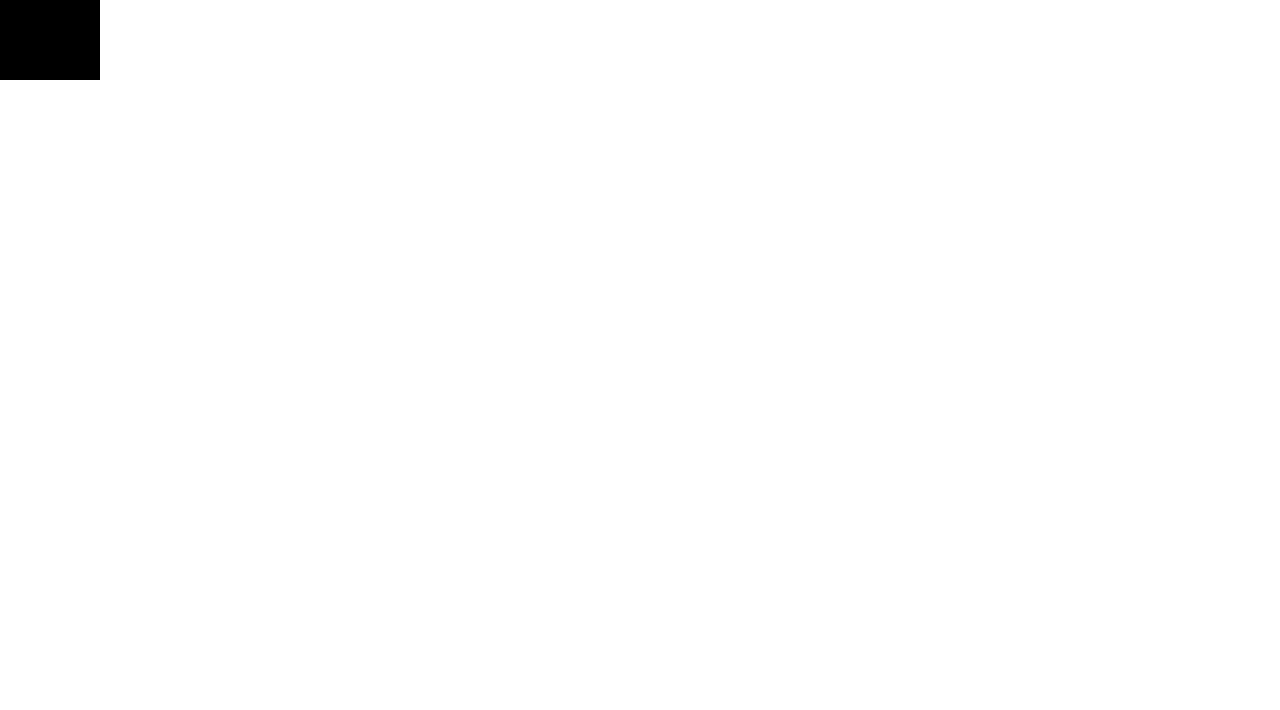
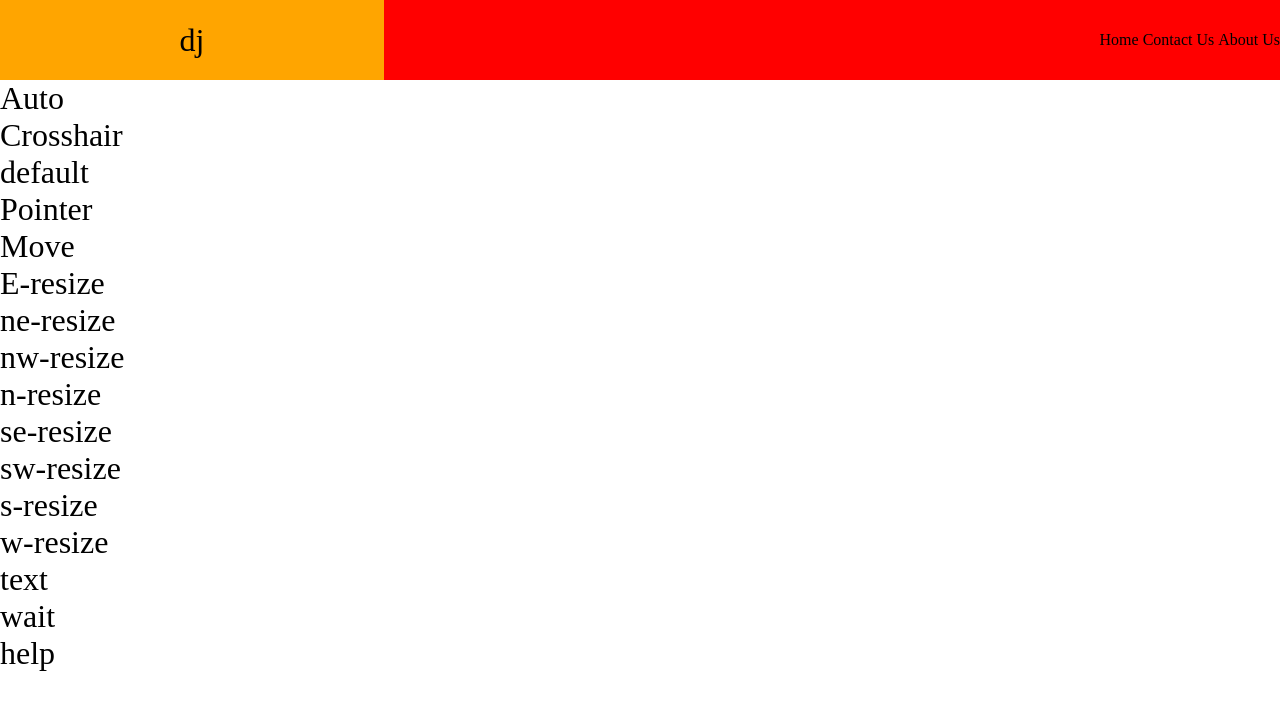
Before and after one commit to imdpkjswl/Final-Programs, a PHP site: page /index7.html in a window 1280 px wide. Shown: the top 710 px of the page. Run offline with PHP 8.4, Linux system fonts and the light colour scheme.

Commit message:
Float and cursor

```diff
--- a/CSS/CSS2.1 LEARNING/Practice8/index7.html
+++ b/CSS/CSS2.1 LEARNING/Practice8/index7.html
@@ -7,9 +7,39 @@
 <body>
 	<!-- Float in css -->
 	<div class="header">
-		<div class="logo"></div>
-		<div class="menu"></div>
+		<div class="logo">dj</div>
+
+		<div class="menu">
+			<ul>
+				<li>Home</li>
+				<li>Contact Us</li>
+				<li>About Us</li>
+			</ul>
+		</div>
 	</div>
 
+
+
+<!-- CURSOR -->
+<div style="font-size: 2em">
+
+<div style="cursor: auto">Auto</div>
+<div style="cursor: crosshair">Crosshair</div>
+<div style="cursor: default">default</div>
+<div style="cursor: pointer">Pointer</div>
+<div style="cursor: move">Move</div>
+<div style="cursor: e-resize">E-resize</div>
+<div style="cursor: ne-resize">ne-resize</div>
+<div style="cursor: nw-resize">nw-resize</div>
+<div style="cursor: n-resize">n-resize</div>
+<div style="cursor: se-resize">se-resize</div>
+<div style="cursor: sw-resize">sw-resize</div>
+<div style="cursor: s-resize">s-resize</div>
+<div style="cursor: w-resize">w-resize</div>
+<div style="cursor: text">text</div>
+<div style="cursor: wait">wait</div>
+<div style="cursor: help">help</div>
+
+</div>
 </body>
 </html>
--- a/CSS/CSS2.1 LEARNING/Practice8/style7.css
+++ b/CSS/CSS2.1 LEARNING/Practice8/style7.css
@@ -5,7 +5,48 @@
 
 
 .header{
-	width: 100px;
+	width: 100%;
 	height: 80px;
 	background-color: black;
 }
+
+.logo{
+	width: 30%;
+	line-height: 80px; /*line used to set at center*/
+	background-color: orange;
+	font-size: 2em;
+	text-align: center;
+	/*Applying float*/
+	float: left;
+	/*Again,we can able to set full list in black box*/
+
+}
+
+.menu{
+	width: 70%;
+	line-height: 80px; /*line used to set at center*/
+	background-color: red;
+	/*Till here we got a problem that is we can able to put menu 'ul' list inside black box*/
+	/*For this case, we use float*/
+
+	/*Now use float right to totally fill in black box*/
+	float: right;
+
+	/*Now, Again we have problem to put all list item in same row to create menu at header
+		For this case, we use display property in css */
+
+		/*copy li and apply effects*/
+}
+
+ul{
+	list-style: none; /*Removed black circle */
+	text-align: right;
+}
+
+li{
+	display: inline-block;  /*inline;*/ /*block; */
+	/*border: 1px solid black; /* Set black border */*/
+	padding: 0 10px;
+
+
+}
```
Also changed, not shown: CSS/CSS2.1 LEARNING/Practice8/myLogo.png (added).
